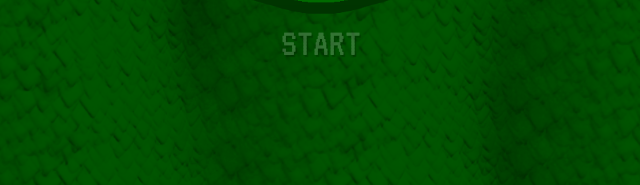
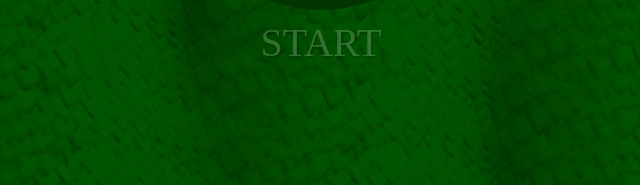
Before and after one commit to cleberazvedo/game-SnakePython_localStorage, a plain HTML site: page index.html in a window 1280 px wide. Shown: the part 598-783 px from the top of the page, 319-959 px from the left. Drawn offline with Linux system fonts and the light colour scheme.

Commit message:
alterando forma de usar fonte VT323 no css

```diff
--- a/css/main.css
+++ b/css/main.css
@@ -1,4 +1,7 @@
-@import url('https://fonts.googleapis.com/css?family=VT323&display=swap');
+@@font-face {
+    font-family: VT323;
+    src: url(../fonts/VT323-Regular.ttf);
+}
 
 @font-face {
     font-family: BebasNeue;
```
